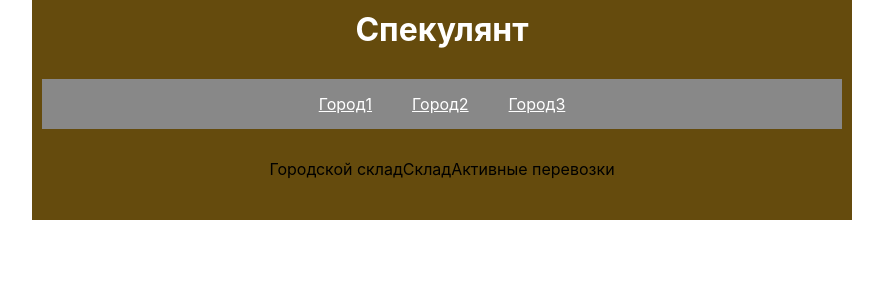
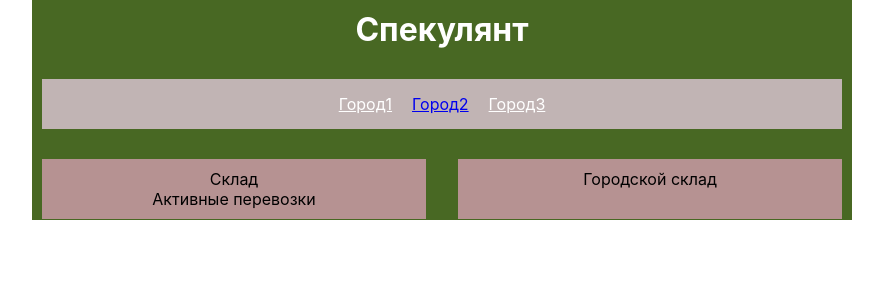
Before and after one commit to pato-cadaver/diploma, a React (Create React App) app: page / in a window 1280 px wide. Shown: the top 300 px of the page, without its empty margins (198-1081 px from the left). Built offline with nearby package versions, Linux system fonts and the light colour scheme.

Commit message:
cities+columns

```diff
--- a/package.json
+++ b/package.json
@@ -7,6 +7,7 @@
     "@testing-library/react": "^13.4.0",
     "@testing-library/user-event": "^13.5.0",
     "node-sass": "^8.0.0",
+    "prettier": "^2.8.8",
     "react": "^18.2.0",
     "react-dom": "^18.2.0",
     "react-scripts": "5.0.1",
--- a/src/components/App/App.jsx
+++ b/src/components/App/App.jsx
@@ -14,14 +14,26 @@ function App() {
       Спекулянт
       </h1>
 
+      <Cities />
+
       <div className="content">
-        <div className="column"></div>
-        <div className="column"></div>
+        <div className="column">
+          <div className="storage">
+            <Storage />
+          </div>
+          <div className="transportations">
+            <Transportations />
+          </div>
+
+
+        </div>
+        <div className="column">
+        <div className="city-storage">
+        <CityStorage />
+        </div>
+        </div>
       </div>
-      <Cities />
-      <CityStorage />
-      <Storage />
-      <Transportations />
+
       </div>
     </div>
   );
--- a/src/components/App/App.scss
+++ b/src/components/App/App.scss
@@ -6,7 +6,7 @@
   width: 800px;
   height: 200px;
 
-  background: rgb(101, 75, 13);
+  background: rgb(72, 104, 35);
 
   .app-name{
     color: white;
@@ -17,9 +17,13 @@
   }
 
   .content{
+    display:flex;
+    justify-content: space-between;
+
     .column{
-      margin:0;
-      padding: 0;
+      background: #b69292;
+      width: 48%;
+      padding: 10px 0;
     }
   }
 }
--- a/src/components/Cities/Cities.jsx
+++ b/src/components/Cities/Cities.jsx
@@ -1,12 +1,32 @@
-
-import './Cities.scss';
+import "./Cities.scss";
 
 function Cities() {
+  const cities = [
+    {
+      id: 1,
+      title: "Город1",
+    },
+    {
+      id: 2,
+      title: "Город2",
+    },
+    {
+      id: 3,
+      title: "Город3",
+    },
+  ];
+
+  const currentCity = 2;
+
   return (
     <div className="cities-list">
-     <a className="city" href="#">Город1</a>
-     <a className="city" href="#">Город2</a>
-     <a className="city" href="#">Город3</a>
+      {cities.map((city: { id: number, title: string }) => {
+        return (
+          <a className={"city" + (currentCity === city.id ? "active" : "")} href="#">
+            {city.title}
+          </a>
+        );
+      })}
     </div>
   );
 }
--- a/src/components/Cities/Cities.scss
+++ b/src/components/Cities/Cities.scss
@@ -1,13 +1,19 @@
-.cities-list{
+.cities-list {
   text-align: center;
   padding: 10px;
 
-    background: #888;
+  background: #c1b4b4;
   margin-bottom: 30px;
 
-    .city{
-        color:white;
+  .city {
+    color: white;
     display: inline-block;
     padding: 5px 20px;
+
+    &.active{
+        font-weight: 700;
+        text-decoration: none;
       }
   }
+
+}
```
Also changed, not shown: 1 other file (tests, documents, lock files or other folders). Lines whose indentation alone changed are shown as unchanged.
